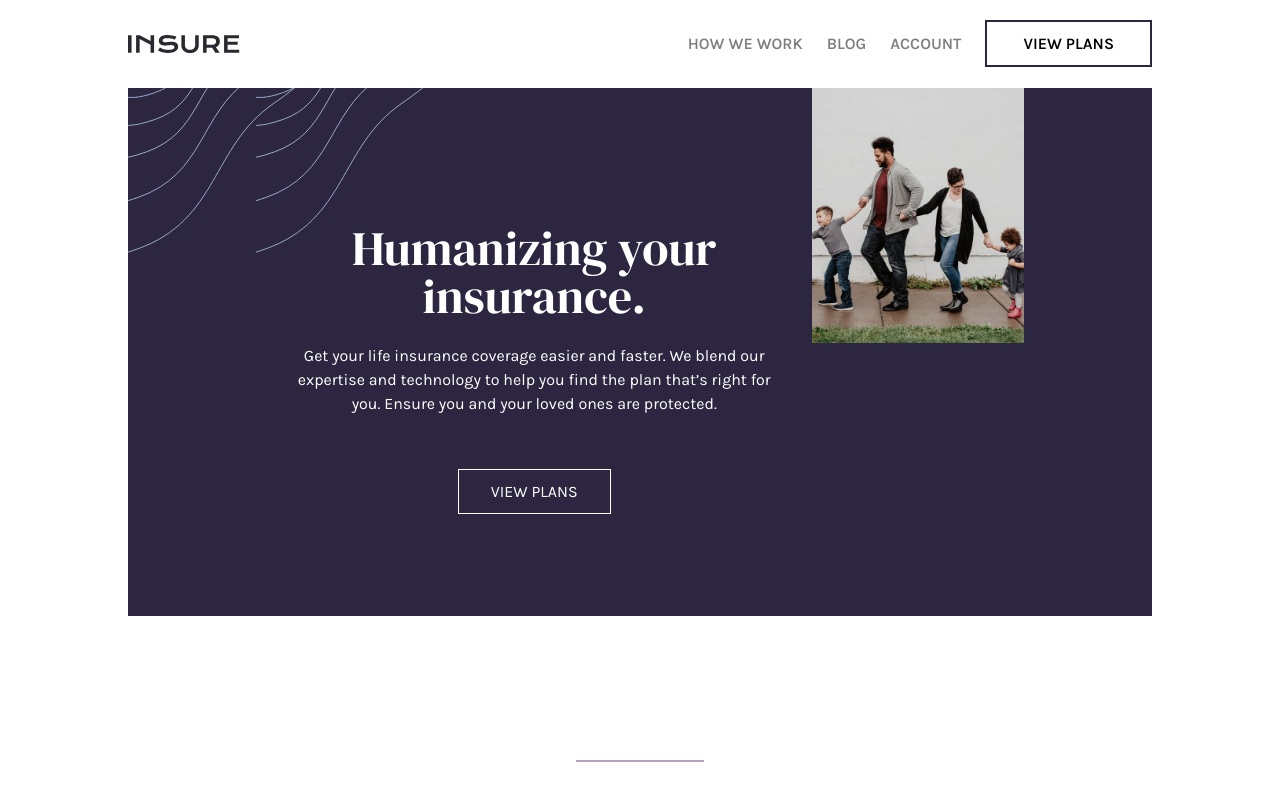
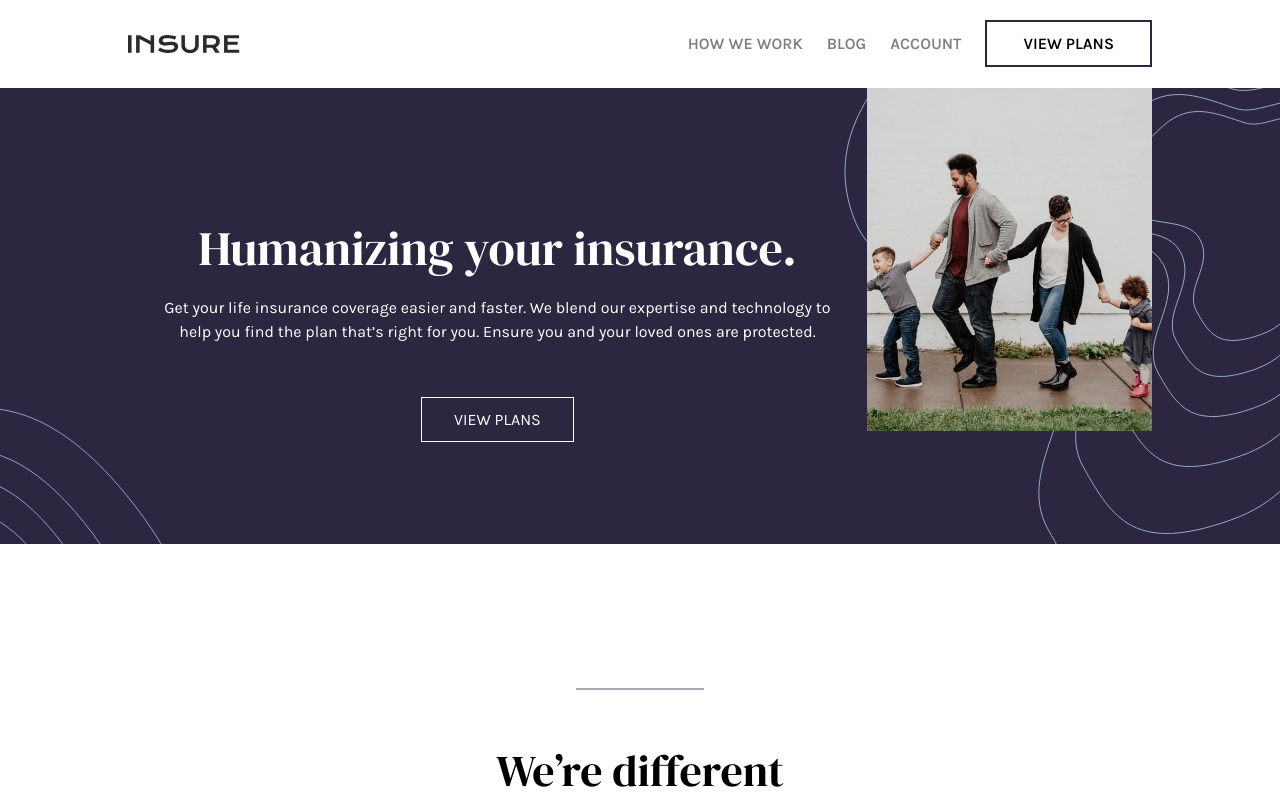
Before and after one commit to JuanMiranda1998/insurance-landing-page-frontend-mentor, a React (Vite) app: page / in a window 1280 px wide. Shown: the top 800 px of the page. Built offline with nearby package versions, Linux system fonts and the light colour scheme.

Commit message:
added background images to tailwind

```diff
--- a/src/App.jsx
+++ b/src/App.jsx
@@ -9,9 +9,9 @@ function App() {
 
 
   return (
-    <div className='w-full max-w-[100vw] min-h-[100lvh] flex flex-col relative font-display'>
+    <div className=' w-full min-h-[100lvh] flex flex-col relative font-display'>
       <Navbar />
-      <div className='container mt-20 lg:mt-0 lg:px-32 mx-auto'>
+      <div className='mt-20 lg:mt-0 w-full'>
         <HeroSection />
         <AboutSection />
         <Banner />
--- a/src/components/Banner.jsx
+++ b/src/components/Banner.jsx
@@ -1,7 +1,7 @@
 
 const Banner = () => {
   return (
-    <div className='mb-32 px-6 py-14 bg-[#2c2640] bg-[url("/background/bg-pattern-how-we-work-mobile.svg")] bg-no-repeat bg-right text-white text-center'>
+    <div className='mb-32 px-6 py-14 bg-[#2c2640] bg-bannerMobile lg:bg-bannerDesktop bg-no-repeat bg-right text-white text-center'>
         <h2 className='text-4xl font-title mt-6 mb-12'>Find out more about how we work</h2>
         <a className='px-8 py-3 border border-white uppercase' href="#">How we work</a>
     </div>
--- a/src/components/Footer.jsx
+++ b/src/components/Footer.jsx
@@ -1,7 +1,7 @@
 
 const Footer = () => {
   return (
-    <footer className="lg:px-32 lg:py-16 lg:bg-[url('/background/bg-pattern-footer-desktop.svg')] bg-no-repeat">
+    <footer className="lg:px-32 py-24 bg-footerMobile lg:bg-footerDesktop bg-no-repeat">
         <div className="flex flex-col lg:flex-row justify-center lg:justify-between items-center">
           <div className="w-24 lg:w-32 mb-8 lg:mb-0">
             <img className="w-full h-full" src="/logo.svg" alt="" />
@@ -14,7 +14,6 @@ const Footer = () => {
           </div>
         </div>
         <div className='w-[320px] lg:w-full h-[2px] bg-[#d9d9d9] mx-auto my-10'></div>
-
         <div className="flex flex-col lg:flex-row lg:justify-items-start lg:gap-36 text-center">
           <div className="mb-6 lg:text-left">
             <h4 className="uppercase text-[#7f7d82] font-semibold mb-6">Our company</h4>
--- a/src/components/HeroSection.jsx
+++ b/src/components/HeroSection.jsx
@@ -1,12 +1,13 @@
 
 const HeroSection = () => {
   return (
-    <div className='mb-12 lg:flex flex-row-reverse lg:px-32 lg:bg-[#2c2640] lg:bg-[url("/background/bg-pattern-intro-left-mobile.svg")] bg-no-repeat'>
+    <div className="bg-[#2c2640] bg-heroLeftMobile md:bg-heroLeftDesktop bg-[0rem_20rem] bg-no-repeat mb-12">
+      <div className='md:flex flex-row-reverse md:px-32 md:bg-heroRightDesktop bg-right bg-no-repeat'>
         <div>
-        <img className='hidden lg:block' src="/images/image-intro-desktop.jpg" alt="" />
-        <img className='block lg:hidden' src="/images/image-intro-mobile.jpg" alt="" />
+          <img className='hidden md:block' src="/images/image-intro-desktop.jpg" alt="" />
+          <img className='block md:hidden' src="/images/image-intro-mobile.jpg" alt="" />
         </div>
-      <div className='text-center py-28 px-4 bg-[#2c2640] bg-[url("/background/bg-pattern-intro-left-mobile.svg")] bg-no-repeat lg:bg-transparent text-white'>
+        <div className='text-center py-28 px-4 text-white'>
           <h1 className='text-5xl font-title my-6'>Humanizing your insurance.</h1>
           <p className='mb-16 px-4'>
             Get your life insurance coverage easier and faster. We blend our expertise
@@ -16,6 +17,7 @@ const HeroSection = () => {
           <a className='px-8 py-3 border border-white uppercase' href="#">View plans</a>
         </div>
       </div>
+    </div>
   )
 }
 
--- a/src/components/MenuOverlay.jsx
+++ b/src/components/MenuOverlay.jsx
@@ -2,7 +2,7 @@
 
 const MenuOverlay = ({ links }) => {
   return (
-        <div className="h-[100lvh] block md:hidden  absolute top-0 left-0 bottom-0 right-0 translate-y-20 bg-[#2b282f] bg-[url('/background/bg-pattern-mobile-nav.svg')] bg-no-repeat bg-bottom text-white">
+        <div className="h-[100lvh] block md:hidden  absolute top-0 left-0 bottom-0 right-0 translate-y-20 bg-[#2b282f] bg-navbar bg-no-repeat bg-bottom text-white">
             <ul className="flex flex-col items-center gap-6 mt-10 px-10 text-center">
                 {links.map((link, index) => (
                     <li key={index}>
--- a/tailwind.config.js
+++ b/tailwind.config.js
@@ -6,6 +6,17 @@ export default {
       fontFamily: {
         display: 'Karla',
         title: 'DM Serif Display'
+      },
+      backgroundImage: {
+        'heroLeftDesktop': "url('/background/bg-pattern-intro-left-desktop.svg')",
+        'heroLeftMobile': "url('/background/bg-pattern-intro-left-mobile.svg')",
+        'heroRightDesktop': "url('/background/bg-pattern-intro-right-desktop.svg')",
+        'heroRightMobile': "url('/background/bg-pattern-intro-right-mobile.svg')",
+        'footerDesktop': "url('/background/bg-pattern-footer-desktop.svg')",
+        'footerMobile': "url('/background/bg-pattern-footer-mobile.svg')",
+        'bannerMobile': "url('/background/bg-pattern-how-we-work-mobile.svg')",
+        'bannerDesktop': "url('/background/bg-pattern-how-we-work-desktop.svg')",
+        'navbar': "url('/background/bg-pattern-mobile-nav.svg')",
       }
     },
   },
```
Lines whose indentation alone changed are shown as unchanged.
